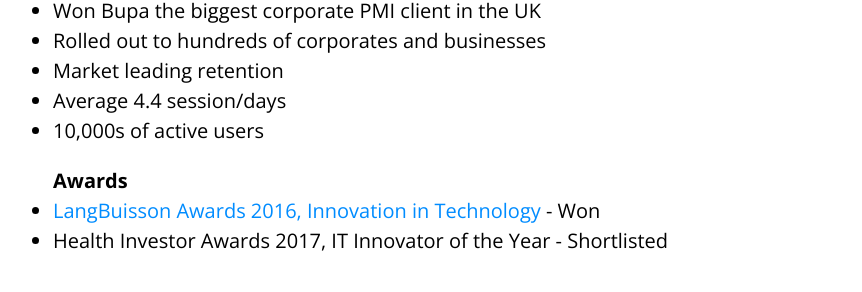
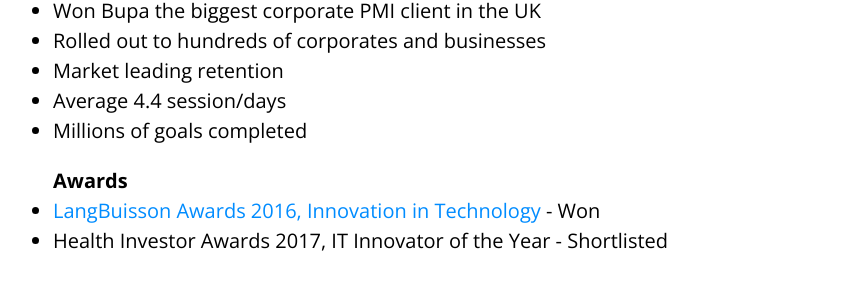
Before and after one commit to Dasaii/dasaii.github.io, a Jekyll site: the page built from _posts/2018-01-07-bupa-boost.md, in a window 1280 px wide and 900 px high, scrolled down 4351 px. Shown: the part 143-435 px from the top of the window, without its empty margins (187-1049 px from the left). Built offline with Jekyll 4.4.1, drawn with Linux system fonts in a browser that asks for light colours.

Commit message:
removed some details

```diff
--- a/_posts/2018-01-07-bupa-boost.md
+++ b/_posts/2018-01-07-bupa-boost.md
@@ -78,7 +78,7 @@
 - Rolled out to hundreds of corporates and businesses
 - Market leading retention
 - Average 4.4 session/days
-- 10,000s of active users
+- Millions of goals completed
 
 #### Awards
 - [LangBuisson Awards 2016, Innovation in Technology](https://laingbuissonawards.com/previous-years/2016-awards/winners/winners-innovation-leaders/) - Won
```
Also changed, not shown: _posts/2018-01-05-great-asset-hunt.md (+2 -0 lines).
